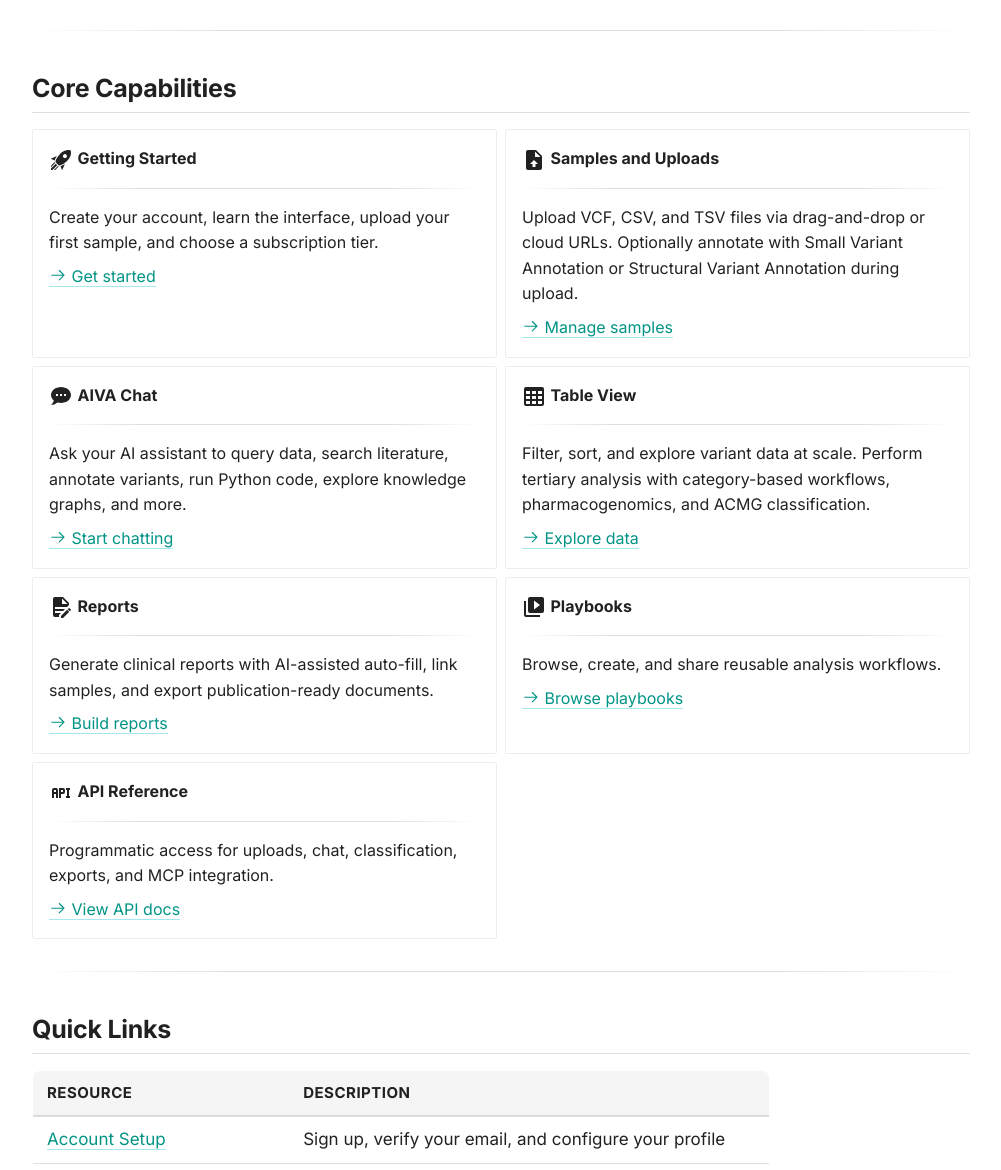
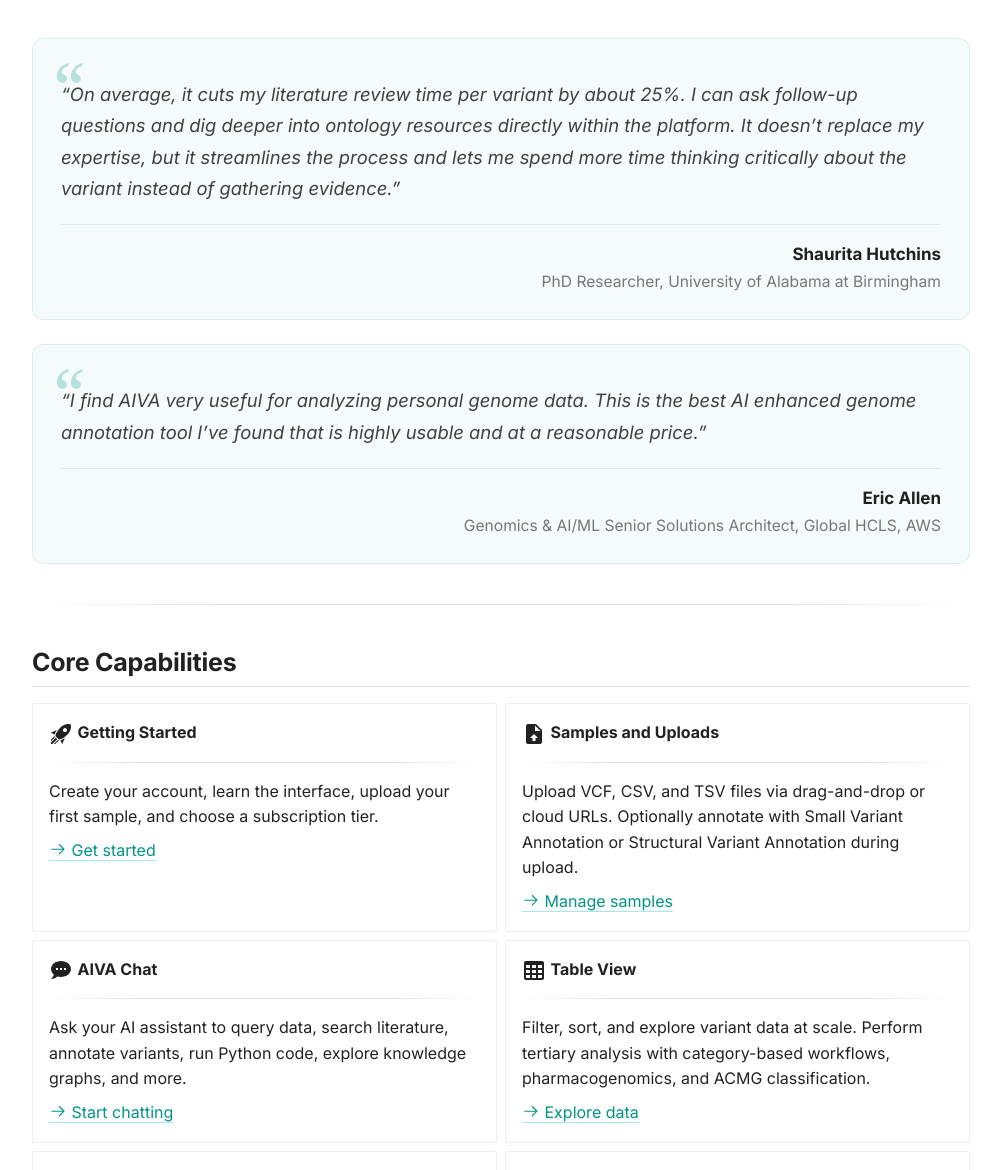
Before and after one commit to MHSPL/aiva-docs, an MkDocs documentation site: the page built from docs/index.md, in a window 1280 px wide and 1400 px high, scrolled down 615 px. Shown: the part 230-1400 px from the top of the window, without its empty margins (14-1015 px from the left). Built offline with MkDocs 1.6.1 and Material for MkDocs 9.7.7, drawn with Linux system fonts in a browser that asks for light colours; comment, search, counter and statistics services are not loaded.

Commit message:
Add testimonials section to homepage with custom CSS styling for quote cards
- Add testimonials from Shaurita Hutchins (UAB) and Eric Allen (AWS) to index.md
- Add .aiva-testimonials and .aiva-testimonial CSS classes with teal accent styling
- Style testimonial cards with hover effects, decorative quote marks, and author attribution sections
- Position testimonials below demo video and above Core Capabilities section

```diff
--- a/docs/assets/stylesheets/custom.css
+++ b/docs/assets/stylesheets/custom.css
@@ -742,6 +742,72 @@
   opacity: .85;
 }
 
+/* ── Testimonials ──────────────────────────────────────────── */
+.aiva-testimonials {
+  display: flex;
+  flex-direction: column;
+  gap: 24px;
+  margin: 40px 0;
+}
+
+.aiva-testimonial {
+  position: relative;
+  background: rgba(0, 150, 136, .04);
+  border-radius: 12px;
+  padding: 32px 28px 24px;
+  border: 1px solid rgba(0, 150, 136, .12);
+  transition: border-color .2s, box-shadow .2s;
+}
+
+.aiva-testimonial:hover {
+  border-color: rgba(0, 150, 136, .3);
+  box-shadow: 0 4px 24px rgba(0, 150, 136, .08);
+}
+
+.aiva-testimonial::before {
+  content: "\201C";
+  position: absolute;
+  top: 12px;
+  left: 20px;
+  font-size: 3.5rem;
+  line-height: 1;
+  color: var(--md-primary-fg-color);
+  opacity: .25;
+  font-family: Georgia, "Times New Roman", serif;
+}
+
+.aiva-testimonial__quote {
+  font-style: italic;
+  font-size: .92rem;
+  line-height: 1.7;
+  color: var(--md-typeset-color);
+  opacity: .85;
+  margin-bottom: 20px;
+  padding-top: 8px;
+}
+
+.aiva-testimonial__author {
+  display: flex;
+  flex-direction: column;
+  align-items: flex-end;
+  gap: 2px;
+  border-top: 1px solid rgba(0, 150, 136, .12);
+  padding-top: 16px;
+}
+
+.aiva-testimonial__name {
+  font-weight: 700;
+  font-size: .85rem;
+  color: var(--md-typeset-color);
+}
+
+.aiva-testimonial__role {
+  font-size: .78rem;
+  color: var(--md-typeset-color);
+  opacity: .6;
+}
+
+
 /* ── Horizontal rules ──────────────────────────────────────── */
 .md-typeset hr {
   border: none;
--- a/docs/index.md
+++ b/docs/index.md
@@ -11,6 +11,23 @@
 
 <div style="position: relative; padding-bottom: 56.25%; height: 0; overflow: hidden; max-width: 100%; border-radius: 8px; margin: 1.5rem 0;">
   <iframe src="https://www.youtube.com/embed/scOVl_SwwD4?controls=1" style="position: absolute; top: 0; left: 0; width: 100%; height: 100%; border: 0;" allowfullscreen title="AIVA Platform Demo"></iframe>
+</div>
+
+<div class="aiva-testimonials">
+  <div class="aiva-testimonial">
+    <div class="aiva-testimonial__quote">&ldquo;On average, it cuts my literature review time per variant by about 25%. I can ask follow-up questions and dig deeper into ontology resources directly within the platform. It doesn&rsquo;t replace my expertise, but it streamlines the process and lets me spend more time thinking critically about the variant instead of gathering evidence.&rdquo;</div>
+    <div class="aiva-testimonial__author">
+      <span class="aiva-testimonial__name">Shaurita Hutchins</span>
+      <span class="aiva-testimonial__role">PhD Researcher, University of Alabama at Birmingham</span>
+    </div>
+  </div>
+  <div class="aiva-testimonial">
+    <div class="aiva-testimonial__quote">&ldquo;I find AIVA very useful for analyzing personal genome data. This is the best AI enhanced genome annotation tool I&rsquo;ve found that is highly usable and at a reasonable price.&rdquo;</div>
+    <div class="aiva-testimonial__author">
+      <span class="aiva-testimonial__name">Eric Allen</span>
+      <span class="aiva-testimonial__role">Genomics &amp; AI/ML Senior Solutions Architect, Global HCLS, AWS</span>
+    </div>
+  </div>
 </div>
 
 ---
```
